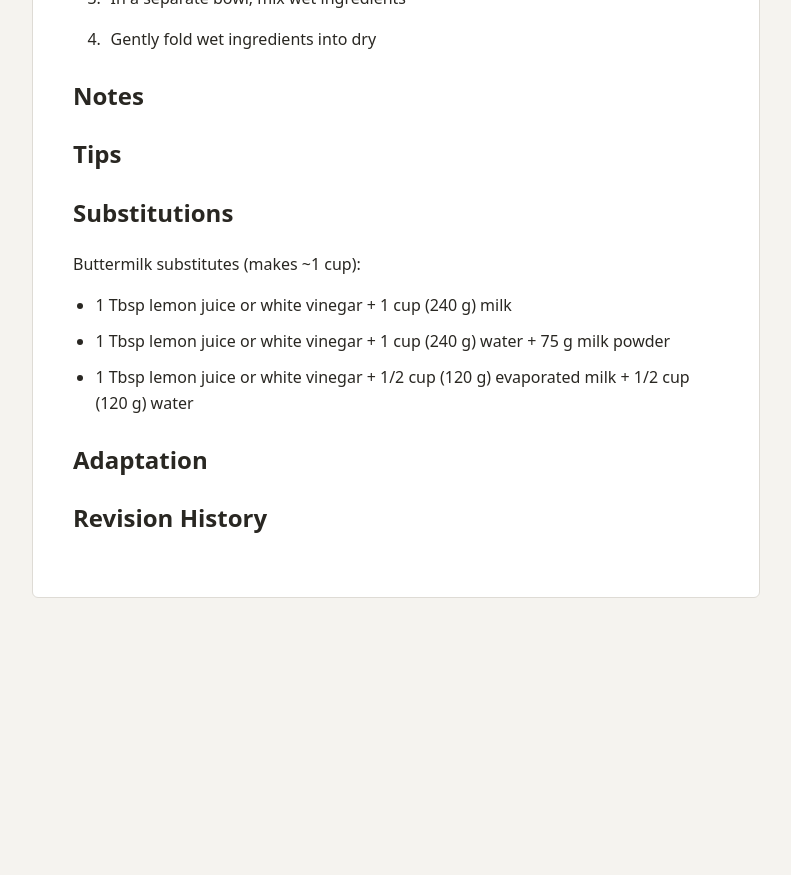
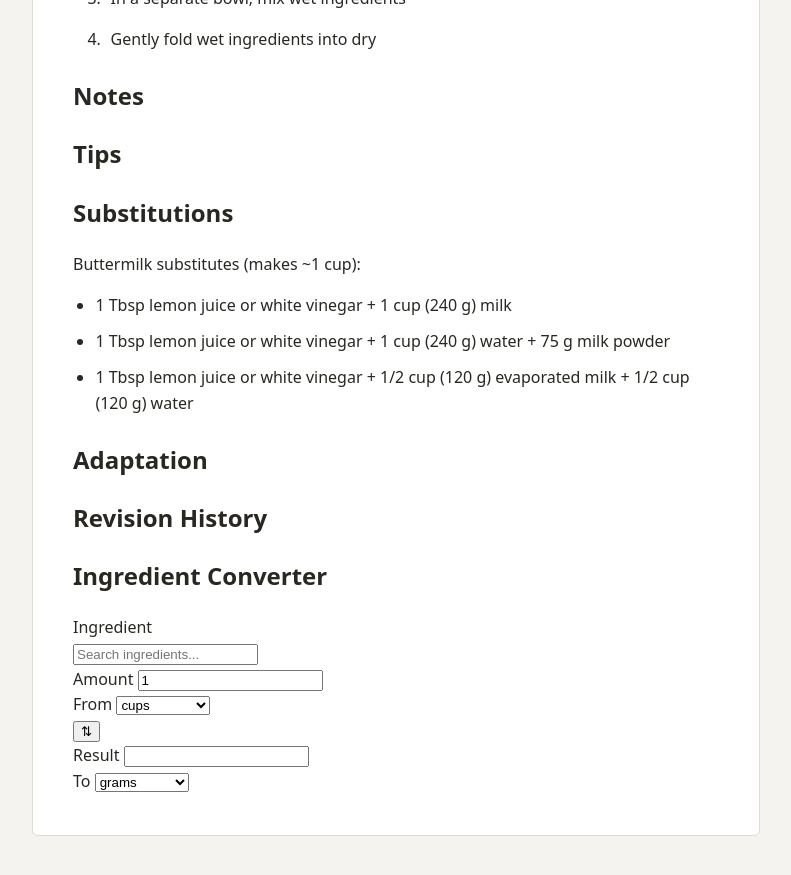
Before and after one commit to sundaycake/recipes, a Jekyll site: the page built from _recipes/pancakes-bmg.md, in a window 1280 px wide and 900 px high, scrolled down 1144 px. Shown: the top 875 px of the window, without its empty margins (244-1035 px from the left). Built offline with Jekyll 4.4.1, drawn with Linux system fonts in a browser that asks for light colours; before the commit the page ends 1806 px from its top, so only the background shows below that; part of the change alters nothing that is shown.

Commit message:
Update recipe.html

```diff
--- a/_layouts/recipe.html
+++ b/_layouts/recipe.html
@@ -166,5 +166,126 @@ layout: default
 
   {% endif %}
 
+  <aside
+      class="ingredient-converter"
+      aria-label="Ingredient converter"
+  >
+      <h2>Ingredient Converter</h2>
+
+      <div class="ingredient-converter-field">
+          <label for="ingredient-converter-search">
+              Ingredient
+          </label>
+
+          <div class="ingredient-converter-search">
+              <input
+                  id="ingredient-converter-search"
+                  type="text"
+                  autocomplete="off"
+                  placeholder="Search ingredients..."
+                  role="combobox"
+                  aria-expanded="false"
+                  aria-controls="ingredient-converter-results"
+              >
+
+              <div
+                  id="ingredient-converter-results"
+                  class="ingredient-converter-results"
+                  role="listbox"
+                  hidden
+              ></div>
+          </div>
+      </div>
+
+      <div class="ingredient-converter-row">
+
+          <div class="ingredient-converter-field">
+              <label for="ingredient-converter-amount">
+                  Amount
+              </label>
+
+              <input
+                  id="ingredient-converter-amount"
+                  type="number"
+                  min="0"
+                  step="any"
+                  value="1"
+              >
+          </div>
+
+          <div class="ingredient-converter-field">
+              <label for="ingredient-converter-from">
+                  From
+              </label>
+
+              <select id="ingredient-converter-from">
+                  <option value="tsp">teaspoons</option>
+                  <option value="tbsp">tablespoons</option>
+                  <option value="cup" selected>cups</option>
+                  <option value="fl oz">fluid ounces</option>
+                  <option value="pint">pints</option>
+                  <option value="quart">quarts</option>
+                  <option value="gallon">gallons</option>
+                  <option value="g">grams</option>
+                  <option value="kg">kilograms</option>
+                  <option value="oz">ounces</option>
+                  <option value="lb">pounds</option>
+              </select>
+          </div>
+
+      </div>
+
+      <button
+          type="button"
+          class="ingredient-converter-swap"
+          aria-label="Swap conversion direction"
+          title="Swap conversion direction"
+      >
+          ⇅
+      </button>
+
+      <div class="ingredient-converter-row">
+
+          <div class="ingredient-converter-field">
+              <label for="ingredient-converter-result">
+                  Result
+              </label>
+
+              <input
+                  id="ingredient-converter-result"
+                  type="text"
+                  readonly
+                  aria-live="polite"
+              >
+          </div>
+
+          <div class="ingredient-converter-field">
+              <label for="ingredient-converter-to">
+                  To
+              </label>
+
+              <select id="ingredient-converter-to">
+                  <option value="g" selected>grams</option>
+                  <option value="kg">kilograms</option>
+                  <option value="oz">ounces</option>
+                  <option value="lb">pounds</option>
+                  <option value="tsp">teaspoons</option>
+                  <option value="tbsp">tablespoons</option>
+                  <option value="cup">cups</option>
+                  <option value="fl oz">fluid ounces</option>
+                  <option value="pint">pints</option>
+                  <option value="quart">quarts</option>
+                  <option value="gallon">gallons</option>
+              </select>
+          </div>
+
+      </div>
+
+      <div
+          class="ingredient-converter-info"
+          aria-live="polite"
+      ></div>
+
+  </aside>
 
 </article>
```
